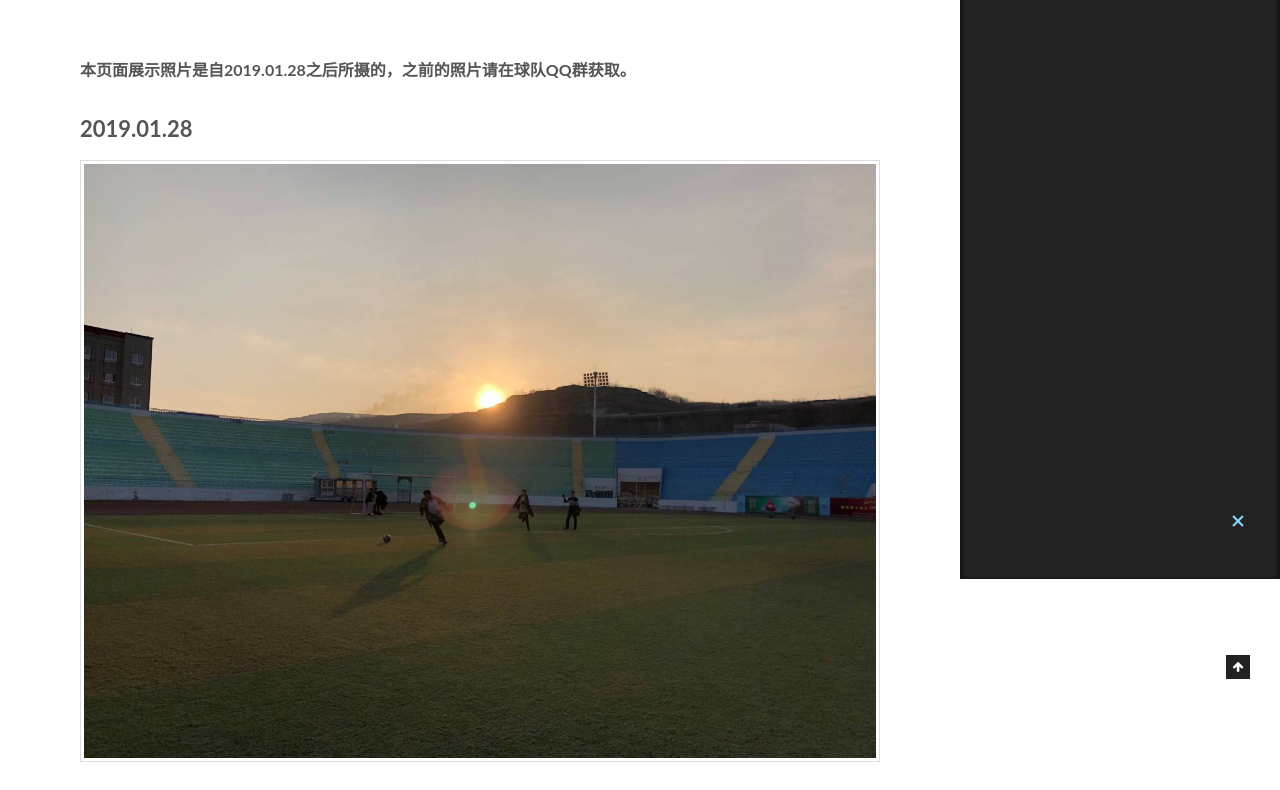
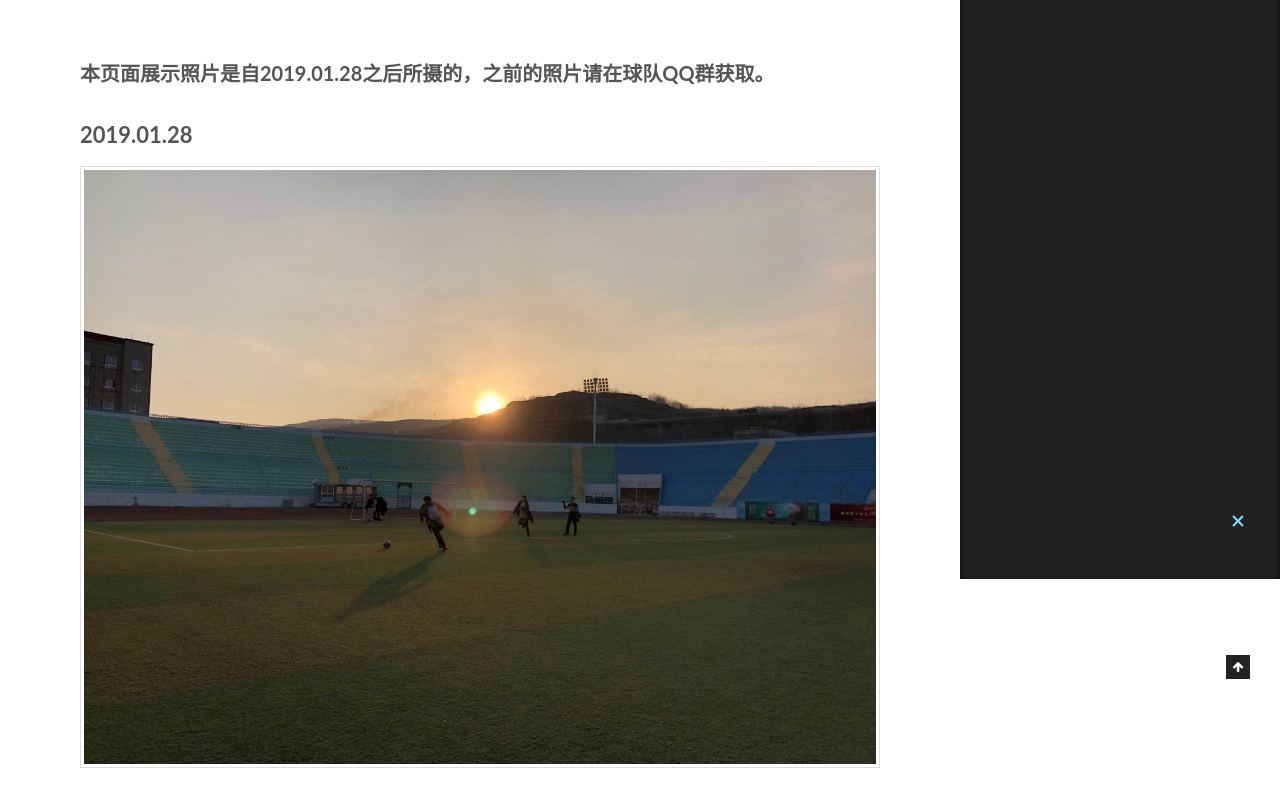
Before and after one commit to FCFKD/FCFKD.github.io, a plain HTML site: page photos/index.html in a window 1280 px wide. Shown: the part 221-1011 px from the top of the page. Drawn offline with Linux system fonts and the light colour scheme.

Commit message:
Site updated: 2019-01-29 10:45:00

```diff
--- a/photos/index.html
+++ b/photos/index.html
@@ -110,7 +110,7 @@
 <meta property="og:image" content="https://fcfkd.github.io/res/20190128/pic_3.jpg">
 <meta property="og:image" content="https://fcfkd.github.io/res/20190128/pic_4.jpg">
 <meta property="og:image" content="https://fcfkd.github.io/res/20190128/pic_5.jpg">
-<meta property="og:updated_time" content="2019-01-29T02:36:31.002Z">
+<meta property="og:updated_time" content="2019-01-29T02:43:41.754Z">
 <meta name="twitter:card" content="summary">
 <meta name="twitter:title" content="Photos">
 <meta name="twitter:description" content="本页面展示照片是自2019.01.28之后所摄的，之前的照片请在球队QQ群获取。2019.01.28">
@@ -386,7 +386,7 @@
       <div class="post-body">
 
 
-          <h5 id="本页面展示照片是自2019-01-28之后所摄的，之前的照片请在球队QQ群获取。"><a href="#本页面展示照片是自2019-01-28之后所摄的，之前的照片请在球队QQ群获取。" class="headerlink" title="本页面展示照片是自2019.01.28之后所摄的，之前的照片请在球队QQ群获取。"></a>本页面展示照片是自2019.01.28之后所摄的，之前的照片请在球队QQ群获取。</h5><h2 id="2019-01-28"><a href="#2019-01-28" class="headerlink" title="2019.01.28"></a>2019.01.28</h2><p><img src="/res/20190128/pic_0.jpg" alt="Picture_0"><br><img src="/res/20190128/pic_1.jpg" alt="Picture_1"><br><img src="/res/20190128/pic_2.jpg" alt="Picture_2"><br><img src="/res/20190128/pic_3.jpg" alt="Picture_3"><br><img src="/res/20190128/pic_4.jpg" alt="Picture_4"><br><img src="/res/20190128/pic_5.jpg" alt="Picture_5"></p>
+          <h3 id="本页面展示照片是自2019-01-28之后所摄的，之前的照片请在球队QQ群获取。"><a href="#本页面展示照片是自2019-01-28之后所摄的，之前的照片请在球队QQ群获取。" class="headerlink" title="本页面展示照片是自2019.01.28之后所摄的，之前的照片请在球队QQ群获取。"></a>本页面展示照片是自2019.01.28之后所摄的，之前的照片请在球队QQ群获取。</h3><h2 id="2019-01-28"><a href="#2019-01-28" class="headerlink" title="2019.01.28"></a>2019.01.28</h2><p><img src="/res/20190128/pic_0.jpg" alt="Picture0"><br><img src="/res/20190128/pic_1.jpg" alt="Picture1"><br><img src="/res/20190128/pic_2.jpg" alt="Picture2"><br><img src="/res/20190128/pic_3.jpg" alt="Picture3"><br><img src="/res/20190128/pic_4.jpg" alt="Picture4"><br><img src="/res/20190128/pic_5.jpg" alt="Picture5">  </p>
 
 
       </div>
@@ -502,7 +502,7 @@
 
 
 
-              <div class="post-toc-content"><ol class="nav"><li class="nav-item nav-level-5"><a class="nav-link" href="#本页面展示照片是自2019-01-28之后所摄的，之前的照片请在球队QQ群获取。"><span class="nav-number">1.</span> <span class="nav-text">本页面展示照片是自2019.01.28之后所摄的，之前的照片请在球队QQ群获取。</span></a></li></ol><li class="nav-item nav-level-2"><a class="nav-link" href="#2019-01-28"><span class="nav-number"></span> <span class="nav-text">2019.01.28</span></a></li></div>
+              <div class="post-toc-content"><ol class="nav"><li class="nav-item nav-level-3"><a class="nav-link" href="#本页面展示照片是自2019-01-28之后所摄的，之前的照片请在球队QQ群获取。"><span class="nav-number">1.</span> <span class="nav-text">本页面展示照片是自2019.01.28之后所摄的，之前的照片请在球队QQ群获取。</span></a></li></ol><li class="nav-item nav-level-2"><a class="nav-link" href="#2019-01-28"><span class="nav-number"></span> <span class="nav-text">2019.01.28</span></a></li></div>
 
 
           </div>
```
